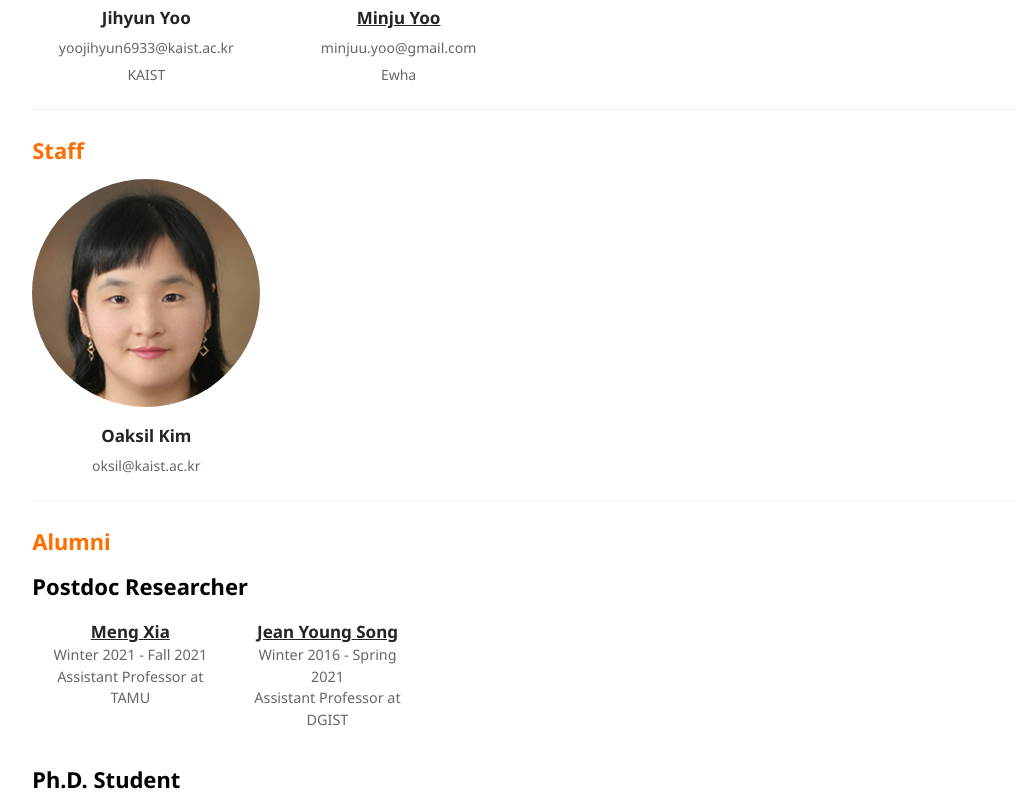
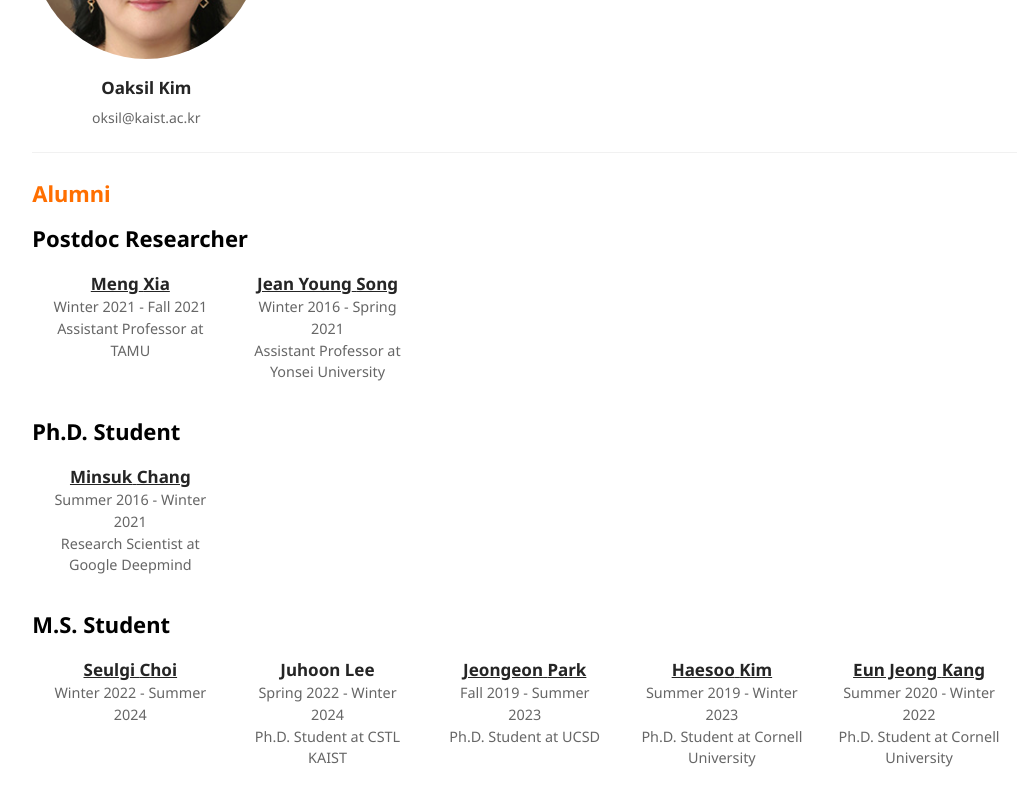
Before and after one commit to uhcsed/uhcsed.github.io, a Next.js app: page /people in a window 1280 px wide. Shown: the part 4441-5238 px from the top of the page, without its empty margins (49-1079 px from the left). Built offline with nearby package versions, Linux system fonts and the light colour scheme.

Commit message:
updated peoples section: pictures, alumni, alumni's affiliation (#70)
* added news about cscw2024

* updated photos and alumnified people

* updated affiliations

```diff
--- a/src/data/members.ts
+++ b/src/data/members.ts
@@ -236,6 +236,11 @@ export const MEMBERS: Record<string, Member> = {
     kixlabPosition: 'Visiting Researcher',
     img: 'jiangnan.jpg',
     site: 'https://www.jiangnanxu.net/',
+    startYear: 2024,
+    startSeason: 'Winter',
+    endYear: 2024,
+    endSeason: 'Fall',
+    isAlumni: true,
     affiliation: 'RIT',
   },
   jaesangyu: {
@@ -260,6 +265,11 @@ export const MEMBERS: Record<string, Member> = {
     email: 'jjchs1@kaist.ac.kr',
     kixlabPosition: 'Undergrad Intern',
     img: 'haeseul.jpg',
+    startYear: 2024,
+    startSeason: 'Winter',
+    endYear: 2024,
+    endSeason: 'Fall',
+    isAlumni: true,
     affiliation: 'KAIST',
   },
   dongyunjung: {
@@ -276,6 +286,11 @@ export const MEMBERS: Record<string, Member> = {
     email: 'itnoj15@kaist.ac.kr',
     kixlabPosition: 'Undergrad Intern',
     img: 'chanyoung.jpg',
+    startYear: 2024,
+    startSeason: 'Winter',
+    endYear: 2024,
+    endSeason: 'Fall',
+    isAlumni: true,
     affiliation: 'KAIST',
   },
   shahnozayadgarova: {
@@ -472,7 +487,7 @@ export const MEMBERS: Record<string, Member> = {
     firstName: 'Jeongeon',
     lastName: 'Park',
     msThesis: 'https://kixlab.github.io/website-files/theses/thesis-ms-2023-jeongeon.pdf',
-    currentPosition: 'Researcher at DGIST',
+    currentPosition: 'Ph.D. Student at UCSD',
     kixlabPosition: 'M.S. Student',
     isAlumni: true,
     startYear: 2019,
@@ -580,7 +595,7 @@ export const MEMBERS: Record<string, Member> = {
   jeanyoungsong: {
     firstName: 'Jean Young',
     lastName: 'Song',
-    currentPosition: 'Assistant Professor at DGIST',
+    currentPosition: 'Assistant Professor at Yonsei University',
     kixlabPosition: 'Postdoc Researcher',
     isAlumni: true,
     startYear: 2016,
@@ -603,7 +618,7 @@ export const MEMBERS: Record<string, Member> = {
   minsukchang: {
     firstName: 'Minsuk',
     lastName: 'Chang',
-    currentPosition: 'Research Scientist at PAIR, Google Research',
+    currentPosition: 'Research Scientist at Google Deepmind',
     kixlabPosition: 'Ph.D. Student',
     isAlumni: true,
     startYear: 2016,
@@ -669,7 +684,7 @@ export const MEMBERS: Record<string, Member> = {
     endYear: 2019,
     endSeason: 'Spring',
     site: 'https://sites.google.com/view/artithakur',
-    currentPosition: 'Co-founder at CTO @ NordInsight',
+    currentPosition: 'Co-founder and CTO at NordInsight',
   },
   eveyhuang: {
     firstName: 'Evey',
@@ -693,7 +708,7 @@ export const MEMBERS: Record<string, Member> = {
     endYear: 2019,
     endSeason: 'Winter',
     site: 'https://hyeungshikjung.com/',
-    currentPosition: 'Software Engineer at NAVER',
+    currentPosition: 'Software Engineer at Coupang',
   },
   yichingjanethuang: {
     firstName: 'Yi-Ching (Janet)',
@@ -1160,6 +1175,7 @@ export const MEMBERS: Record<string, Member> = {
     lastName: 'Lee',
     kixlabPosition: 'Undergrad Intern',
     isAlumni: true,
+    currentPosition: 'Ph.D Stuent at Virginia Tech',
     startYear: 2020,
     startSeason: 'Fall',
     endYear: 2021,
```
Also changed, not shown: public/members/hyunwoo.png, public/members/kihoon.jpg.
